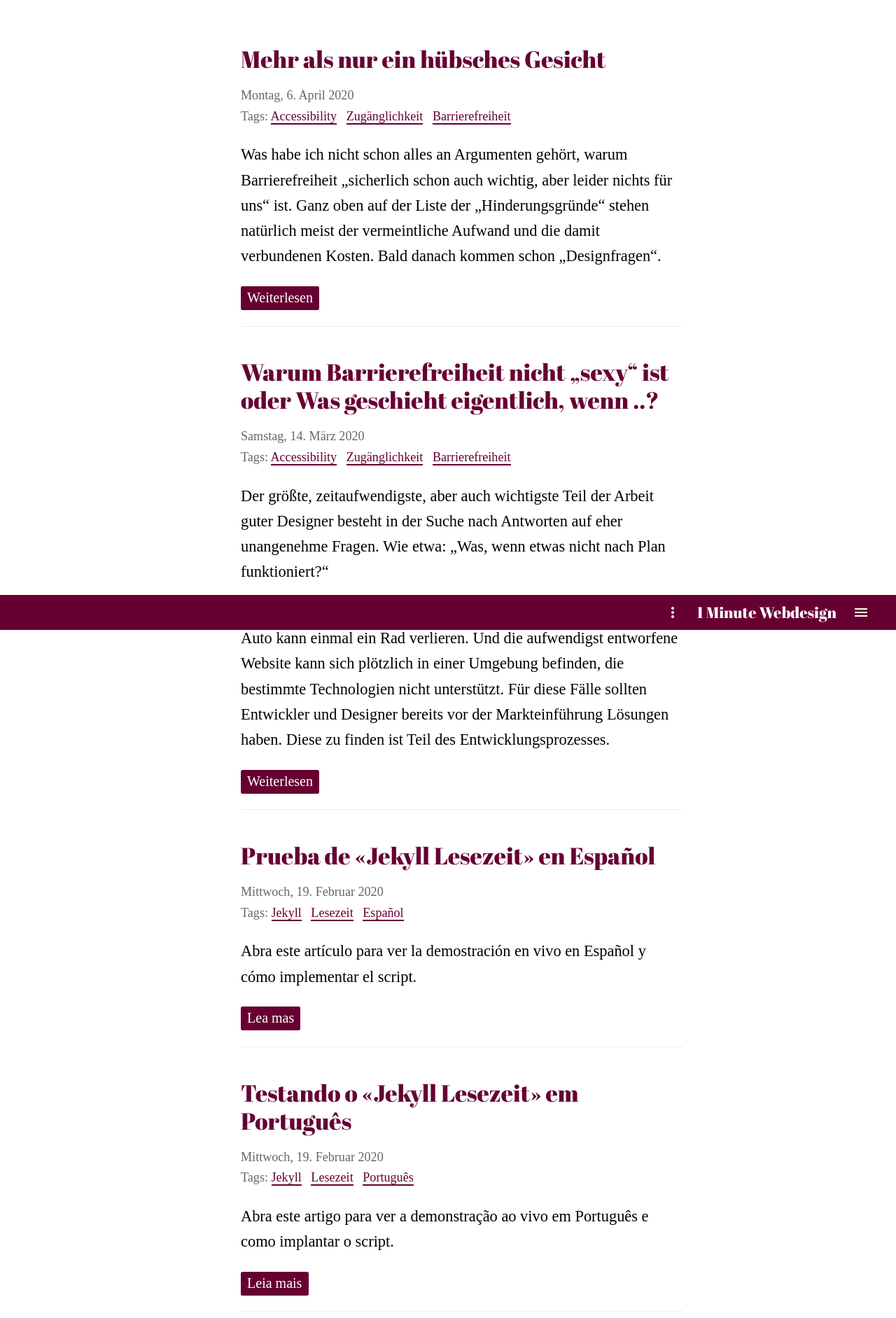
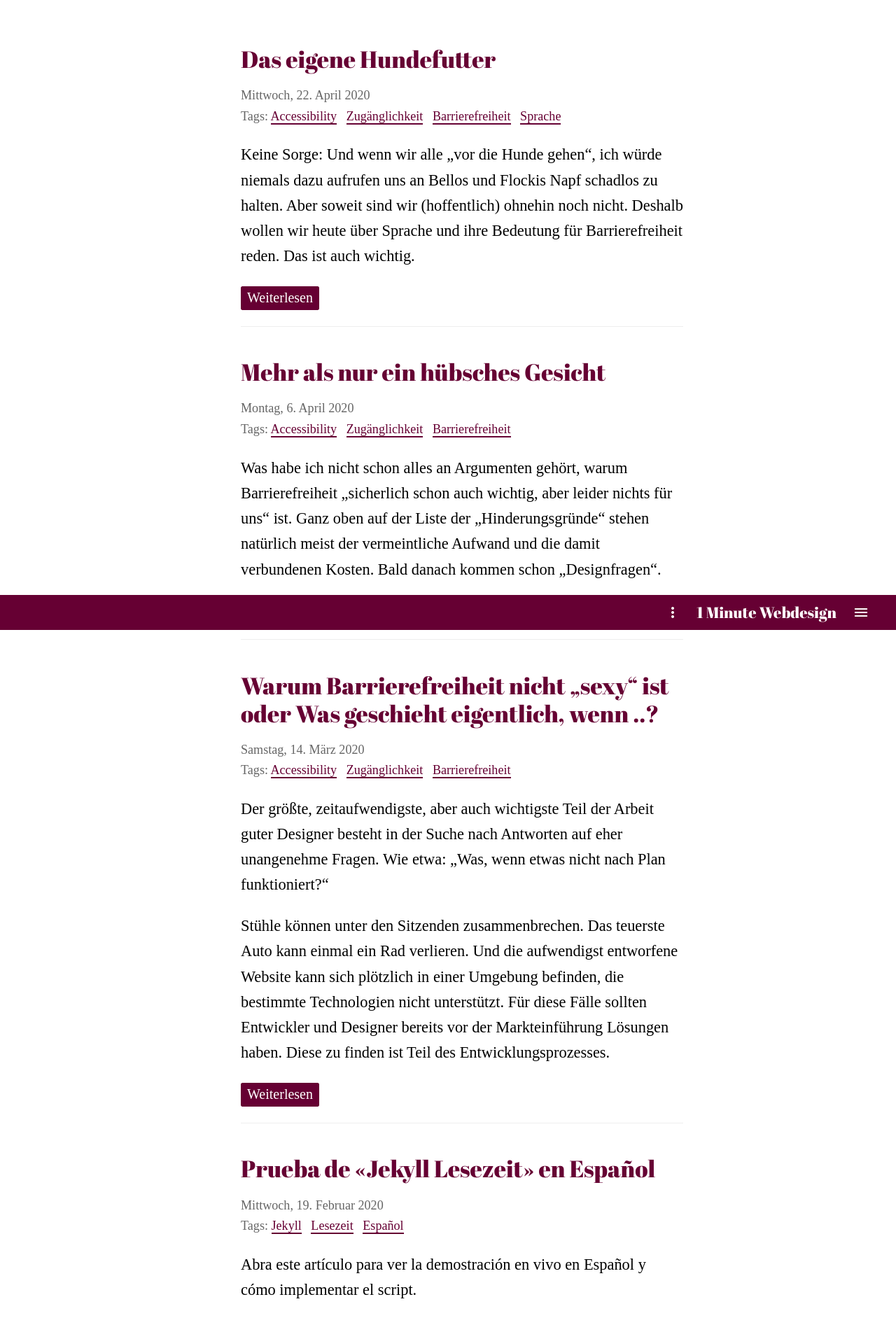
Before and after one commit to gwpachlatko/emwd, a Jekyll site: the page built from index.markdown, in a window 1280 px wide. Shown: the top 1883 px of the page at 70% size. Built offline with Jekyll 4.4.1, drawn with Linux system fonts in a browser that asks for light colours; some of the changed lines change nothing that is shown.

Commit message:
Update file

```diff
--- /dev/null
+++ b/_posts/2020-04-22-barrierefreiheit-und-sprache.md
@@ -0,0 +1,72 @@
+---
+layout: post
+title: Das eigene Hundefutter
+date:   2020-04-22 09:32:35 +0100
+lang: de
+categories: barrierefrei
+description: "Dieser Artikel macht mit dem Vorurteil, Barrierefreiheit und ansprechendes Design würden nicht zusammengehen, Schluss."
+tags: [Accessibility, Zugänglichkeit, Barrierefreiheit, Sprache]
+---
+Keine Sorge: Und wenn wir alle „vor die Hunde gehen“, ich würde niemals dazu aufrufen uns an Bellos und Flockis Napf schadlos zu halten. Aber soweit sind wir (hoffentlich) ohnehin noch nicht. Deshalb wollen wir heute über Sprache und ihre Bedeutung für Barrierefreiheit reden. Das ist auch wichtig.
+<!--more-->
+
+Die Überschrift bezieht sich auf eine im Englischen übliche Redewendung („to eat one’s own dog food“). Ich war schon immer ein großer Freund des „dogfooding“. Wer Wasser predigt, sollte es auch saufen. (Wenn Sie <a rel="external" href="https://gwpachlatko.github.io/anything-goes/">meinen englischsprachigen Blog lesen</a>, wissen Sie schon, was meine „CPU“ höherschlagen lässt und bei welchen Gelegenheiten mir der „Arbeitsspeicher“ durchbrennt.)
+
+Sprachpuristen (Menschen, die Sprache sehr ernst nehmen) dreht sich wahrscheinlich schon der Magen um. Sei’s drum. Wenn sie ehrlich um die „Reinheit der Sprache“ besorgt wären, müssten sie eigentlich jubeln. Ich habe brav den Genitiv (den 2. Fall) verwendet, die (im Deutschen) korrekte Fallendung weggelassen und das „böse“ englische Wort in Anführungszeichen gesetzt und kleingeschrieben.
+
+Sie merken schon: Ich treibe Schabernack (sehr altes Wort für Jux, Streich, Spaß) — mit den Puristen, mit der Sprache und ein wenig auch mit Ihnen, werter Leser.
+
+Natürlich ist es wichtig, Inhalte verständlich zu vermitteln; so leicht verständlich wie nur irgend möglich und angebracht. Aber Leser gänzlich vom Mit– und Nachdenken abzuhalten ist, wie ich finde, falsch. (Falls die Eine oder der Andere immer noch über die eine oder andere grammatikalische Wendung nachdenkt, habe ich eines meiner heutigen Ziele bereits erreicht.)
+
+Dabei ist es (mir) vollkommen gleichgültig, über welchen Satz oder Textteil länger nachgedacht wird — solange die werten Leser nachdenken. Bis jetzt bewegten wir uns sprachlich noch auf dem Niveau (Ebene, Stufe, Rang) von Boulevardzeitungen. Sie sehen also, auch ich habe länger über diesen Text nachgedacht.
+
+### Leser und Inhalt im Hinterkopf
+
+Ich gebe zu, es fällt mir schwer, dieses Niveau zu halten. Für den Boulevard (die breite Masse) zu schreiben ist einerseits Übungssache und andererseits eine Frage des zu vermittelnden Inhalts. Meine Inhalte sind in der Regel nur schlecht dafür geeignet.
+
+Als Autor muss ich sowohl den Leser als auch den Inhalt im Hinterkopf haben (und behalten). Webdesign ist an sich ein Nischenthema. Das heißt, ich kann mich normalerweise darauf verlassen, dass die Zielgruppe eher klein ist und die werten Leser sich ohnehin mit dem Inhalt eingehender beschäftigen (oder bereits beschäftigt haben). Daher muss die verwendete Sprache nicht unbedingt „breitenwirksam“ sein; wir sind ja „unter uns“, sozusagen.
+
+Natürlich ist Sprache eigentlich das komplexere Thema, gleichzeitig ist sie aber als Werkzeug deutlich weiter verbreitet als irgendein Aspekt von Webdesign. Daraus folgt logischerweise, dass die (hier) verwendete Sprache einer größeren Leserschaft zugänglich sein muss.
+
+Ohne das Problem überhöhen zu wollen, für den Autor ergibt sich daraus ein Dilemma. Wo spannt man den roten Faden zwischen inhaltlicher und sprachlicher Korrektheit und allgemeiner Verständlichkeit? Wie viel Vorwissen muss beim Leser vorausgesetzt werden und wie viel darf man getrost annehmen? Falls ich mich in Detailfragen ergehe, ab wann laufe ich Gefahr, den Leser zu überfordern oder, schlimmer noch, zu langweilen? Kurz: „Verständliche Sprache“ ist leider nicht zwingend gleichzusetzen mit „verständlicher Inhalt“.
+
+Sie werden es sofort bemerkt haben: Während der letzten vier Absätze ist der Text inhaltlich dichter und sprachlich anspruchsvoller geworden. Wir befinden uns mittlerweile etwa auf Mittelschulniveau. Das ist teilweise natürlich der deutschen Sprache, mit ihrer großen Zahl vielsilbiger Wörter (nicht „Worte“), geschuldet, aber hauptsächlich liegt es daran, dass ich mich geistig von allen Lesern verabschiedet habe, die beim Wort „Boulevardzeitungen“ die Lektüre eingestellt haben.
+
+### Sprache folgt Inhalt, nicht umgekehrt
+
+Mittelschüler sollten problemlos in der Lage sein, Artikel zum Thema Webdesign sinnerfassend zu lesen. Also muss die dafür gewählte Sprache nicht unter diesem Niveau liegen. Falls doch, sollten die Artikel deren Lehrern vorgelegt und von diesen eine glaubwürdige Rechtfertigung verlangt werden. Immerhin gilt für die Pflichtschule auch die Unterrichtspflicht (würde ich meinen).
+
+Aber nochmals (wenn auch in anderen Worten): „Verstehen, was jemand sagt“ (Sprache), sollte nicht gleichgesetzt werden mit „verstehen, was jemand meint“ (Inhalt). Mir persönlich wird die Formulierung „sinnerfassend lesen“ zu oft zu allgemein — zu wenig definiert — verwendet.
+
+Der werte Leser braucht weder „bildungsfern“ noch „schwer von Begriff“ zu sein, um den Sinn eines Textes nicht zu erfassen. Es reicht (manchmal) schon ein kleines Teilchen Hintergrundwissen nicht verfügbar zu haben, um den Sinn des Ganzen nicht zu verstehen. Da nützt es dann auch wenig, wenn die verwendeten Wörter und deren Bedeutung bekannt und Satzbau und Textstruktur leicht sind.
+
+Generell sind Autoren von Texten die einer breiteren Öffentlichkeit zugänglich sein sollen also gut beraten, immer „etwas tiefer zu zielen“. Die Kunst besteht dabei darin, nicht herablassend zu werden.
+
+Als Faustregel scheint mir die Vermeidung von „zu viel Information“ — aber auch von „zu wenig Information“ — ganz gut geeignet. Schafft man es dann auch noch, die Sprache dem zu vermittelnden Inhalt anzupassen, sollte man eigentlich auf der sicheren Seite sein.
+
+Die gnadenlose Vereinfachung der Sprache unter dem Deckmantel der Zugänglichkeit kann schnell zur sinnlosen Opfergabe werden. Wenn die Sprache „auf den Hund kommt“, bleibt zwangsläufig Wissen „auf der Strecke“. Wird kein Sinn mehr vermittelt (weil zu viel Information fehlt), ist es relativ unerheblich, wie viele Leser diesen nicht erfassen.
+
+### Ein Experiment (Versuch)
+
+Webdesigner erstellen Internetauftritte. Mit <abbr>HTML</abbr> beschreiben sie den Inhalt. Mit <abbr>CSS</abbr> bestimmen sie das Aussehen. <abbr>HTML</abbr> und <abbr>CSS</abbr> sind Sprachen. Es gibt auch andere Sprachen. JavaScript ist so eine Sprache. PHP ist eine andere. Damit kann man mehr machen. Dafür braucht man Datenbanken. Das sind Orte zum Speichern von Daten.
+
+Sprachlich bewegt sich der letzte Absatz im Bereich „eingängige Texte, Werbung“. Um den Sinn zu erfassen, sollte der Abschluss der 8. Klasse reichen — so die wissenschaftliche Ansicht. So (oder so ähnlich) wird landläufig „leichte Sprache“ definiert. Das Problem bei dieser Logik: Dieser Absatz erreicht fast denselben Wert wie der vorige.
+
+Der Unterschied? Der Absatz in (angeblich) „leichter Sprache“ ist stilistisch (und auch inhaltlich) zumindest fragwürdig und enthält kaum verwertbares Wissen. Ihn „sinnerfassend lesen“ zu können ist (formal) schön, bringt aber nichts — soll heißen: Sie hätten es auch bleiben lassen können. Der (angeblich) in fast so „leichter Sprache“ geschriebene Folgeabsatz ist stilistisch deutlich besser und vermittelt Wissen, mit dem Sie tatsächlich etwas anfangen können.
+
+### Keine Scheu vor leichter Sprache
+
+Was ich mit diesem Experiment (und eigentlich dem ganzen Artikel) sagen wollte ist: Haben Sie keine Angst vor „leichter Sprache“. Ganz im Gegenteil: Bemühen Sie sich, die zu vermittelnden Inhalte so leicht und „unterhaltsam“ wie möglich zu präsentieren. Und natürlich: Denken Sie über Ihre Texte und Ihr Publikum (vor und während des Schreibens) gründlich nach.
+
+Es ist möglich, auch komplexere Inhalte in relativ einfach verständlicher Sprache zu vermitteln. Nur gibt es (wie ich meine) für jeden Inhalt eine vernünftige Untergrenze. Diese mutwillig zu unterschreiten ist unsinnig. Die gute Absicht ist oftmals das Gegenteil der guten Tat.
+
+Abschließend möchte ich Ihnen noch eine Liste von sehr nützlichen Online–Werkzeugen an die Hand geben. Scheuen Sie sich nicht, diese (gewohnheitsmäßig) zu nutzen.
+
+<ul>
+<li><a rel="external" href="https://www.duden.de/">Duden Wörterbuch</a></li>
+<li><a rel="external" href="https://www.duden.de/rechtschreibpruefung-online">Recht­schreib­prüfung online (Duden)</a></li>
+<li><a rel="external" href="https://www.korrekturen.de/">Portal für Rechtschreibung</a></li>
+<li><a rel="external" href="http://www.leichtlesbar.ch/">Testen Sie Ihren Text!</a></li>
+</ul>
+
+Natürlich können Ihnen diese Werkzeuge (und auch ich) keine Sicherheit geben, dass Ihre Texte allgemein besser verständlich werden. Menschliche Leser sind unterschiedlich. Sie lassen sich kaum mit Algorithmen (mathematischen Mustern) erfassen. Eines ist jedoch gewiss: Ihre Inhalte werden von Ihrem ehrlichen Bemühen um bessere Verständlichkeit profitieren.
--- a/assets/css/main.scss
+++ b/assets/css/main.scss
@@ -60,6 +60,7 @@ main { margin: 0 auto; }
 .page-content a[rel="external"] { color: #031; text-decoration: none; border-bottom: 2px #031 solid; }
 .page-content a[rel="external"]:after { margin-left: 5px; font-family: "iconmoon"; content: "\2197"; border: 2px #031 solid; text-decoration: none; }
 .page-content a[rel="external"]:hover { border-bottom: 2px #ccc solid; }
+.page-content a[rel="external"]:visited { color: #666; }
 .prevnext a:after { content: ""; padding-right: .405em; }
 .readmore a:link, .prevnext a:link { margin: 0; padding: .203em .405em .3em; border: 1px #603 solid; border-radius: 3px;  color:#fff; background-color: #603; font-size: 20px; color: #fff; text-decoration: none; }
 .readmore a:visited, .prevnext a:visited { background-color: #111; color: #fff; border: 1px #111 solid; }
```
